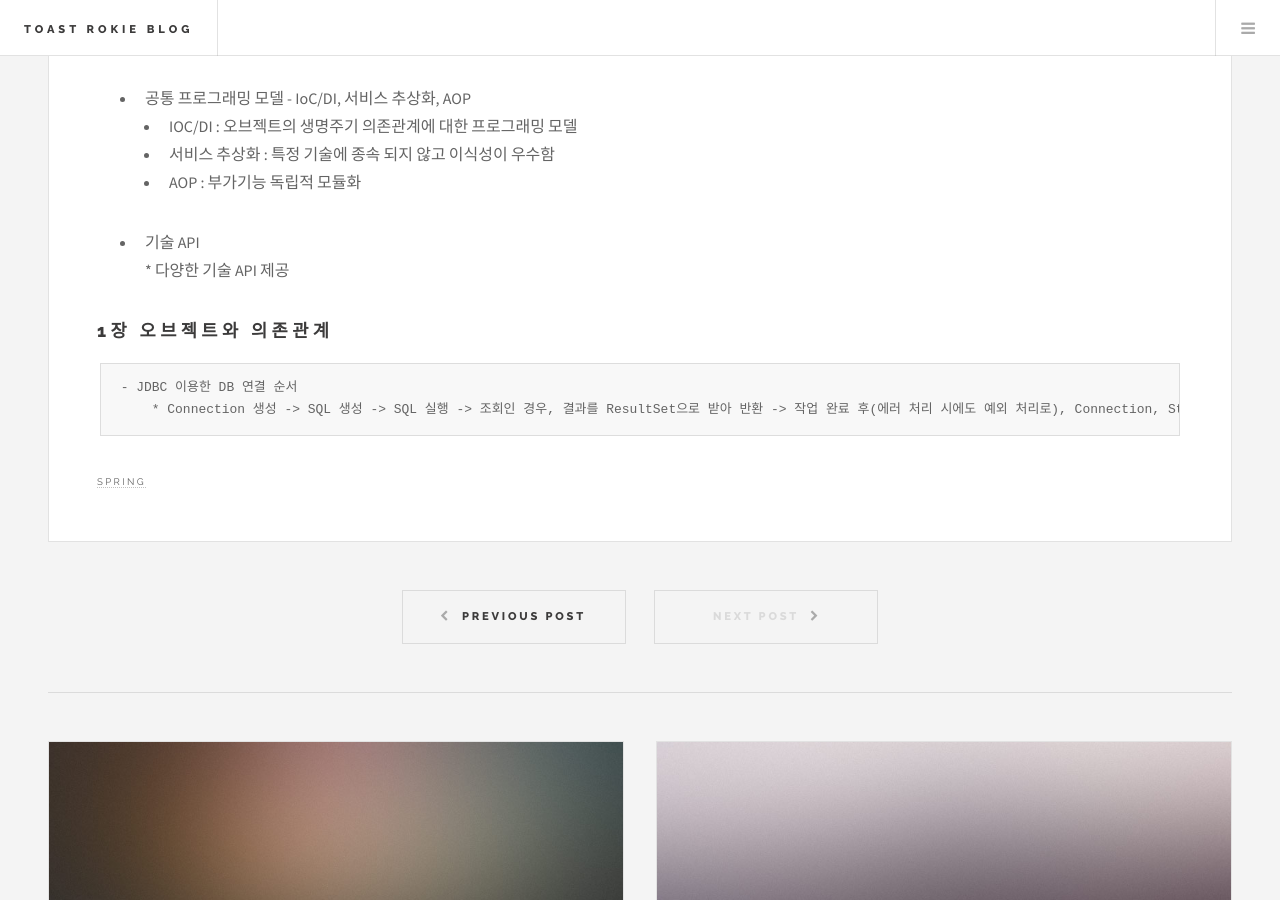
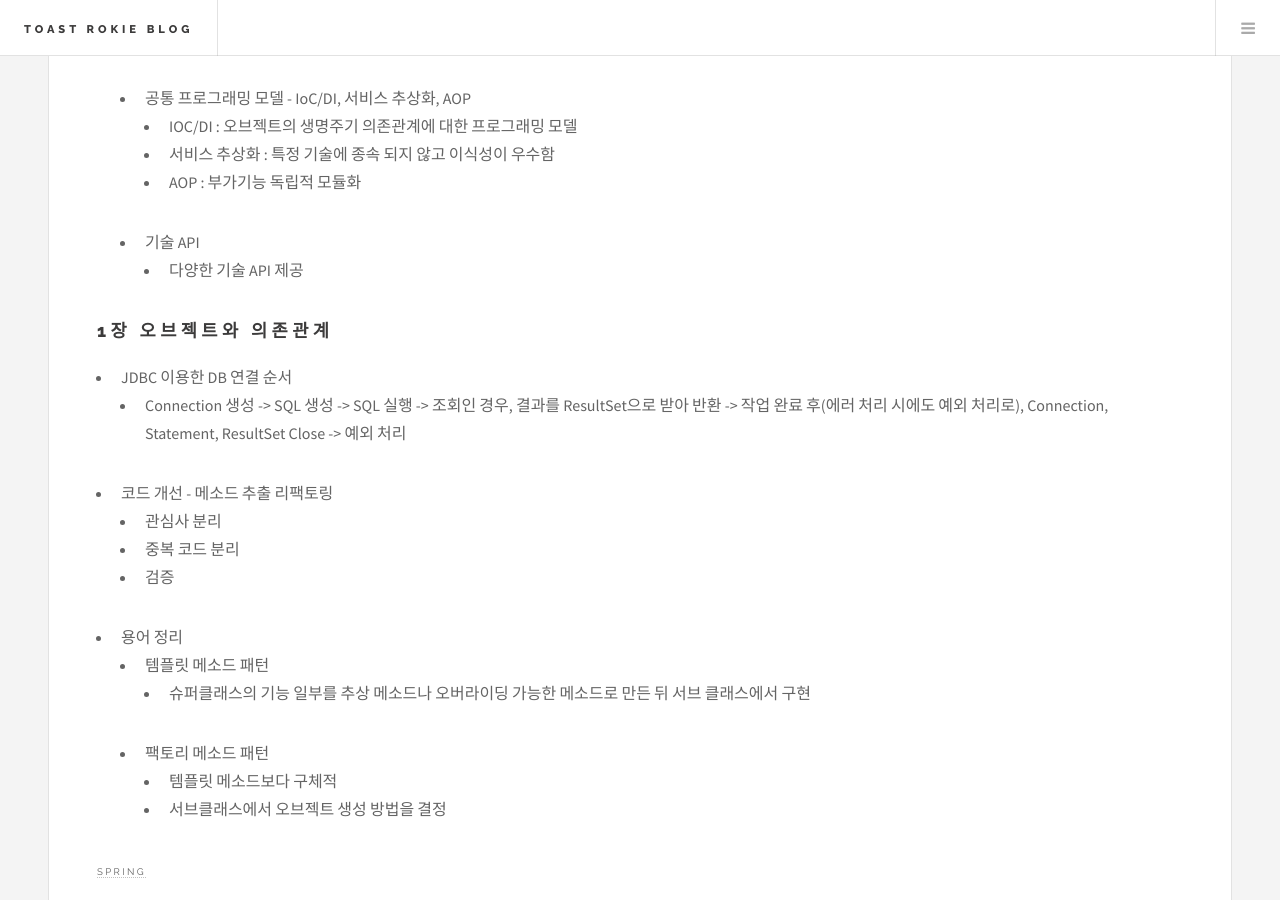
Before and after one commit to naka15/naka15.githubio.backup, a Jekyll site: the page built from _posts/2015-11-14-welcome-to-jekyll2.markdown, in a window 1280 px wide and 900 px high, scrolled down 1189 px. Built offline with Jekyll 4.4.1, drawn with Linux system fonts in a browser that asks for light colours; comment, search, counter and statistics services are not loaded.

Commit message:
Update 2015-11-14-welcome-to-jekyll2.markdown

```diff
--- a/_posts/2015-11-14-welcome-to-jekyll2.markdown
+++ b/_posts/2015-11-14-welcome-to-jekyll2.markdown
@@ -19,8 +19,18 @@ image: /images/pic03.jpg
     * 서비스 추상화 : 특정 기술에 종속 되지 않고 이식성이 우수함
     * AOP : 부가기능 독립적 모듈화
   * 기술 API
-   	* 다양한 기술 API 제공
+  	* 다양한 기술 API 제공
 
 ## 1장 오브젝트와 의존관계
-    - JDBC 이용한 DB 연결 순서
-        * Connection 생성 -> SQL 생성 -> SQL 실행 -> 조회인 경우, 결과를 ResultSet으로 받아 반환 -> 작업 완료 후(에러 처리 시에도 예외 처리로), Connection, Statement, ResultSet Close -> 예외 처리
+- JDBC 이용한 DB 연결 순서
+    * Connection 생성 -> SQL 생성 -> SQL 실행 -> 조회인 경우, 결과를 ResultSet으로 받아 반환 -> 작업 완료 후(에러 처리 시에도 예외 처리로), Connection, Statement, ResultSet Close -> 예외 처리
+- 코드 개선 - 메소드 추출 리팩토링
+    * 관심사 분리
+    * 중복 코드 분리
+    * 검증
+- 용어 정리
+    * 템플릿 메소드 패턴
+        - 슈퍼클래스의 기능 일부를 추상 메소드나 오버라이딩 가능한 메소드로 만든 뒤 서브 클래스에서 구현
+    * 팩토리 메소드 패턴
+        - 템플릿 메소드보다 구체적
+        - 서브클래스에서 오브젝트 생성 방법을 결정
```
